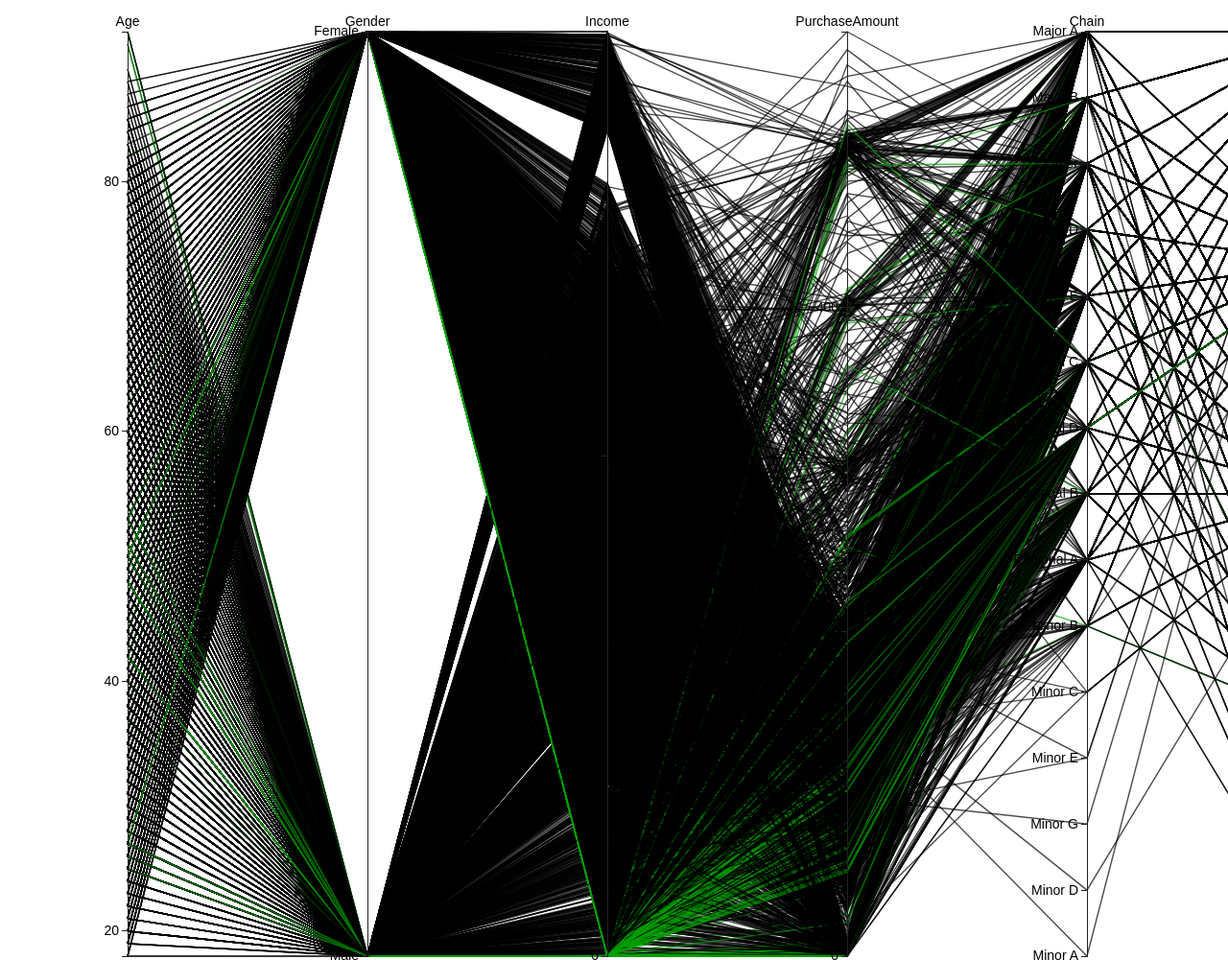
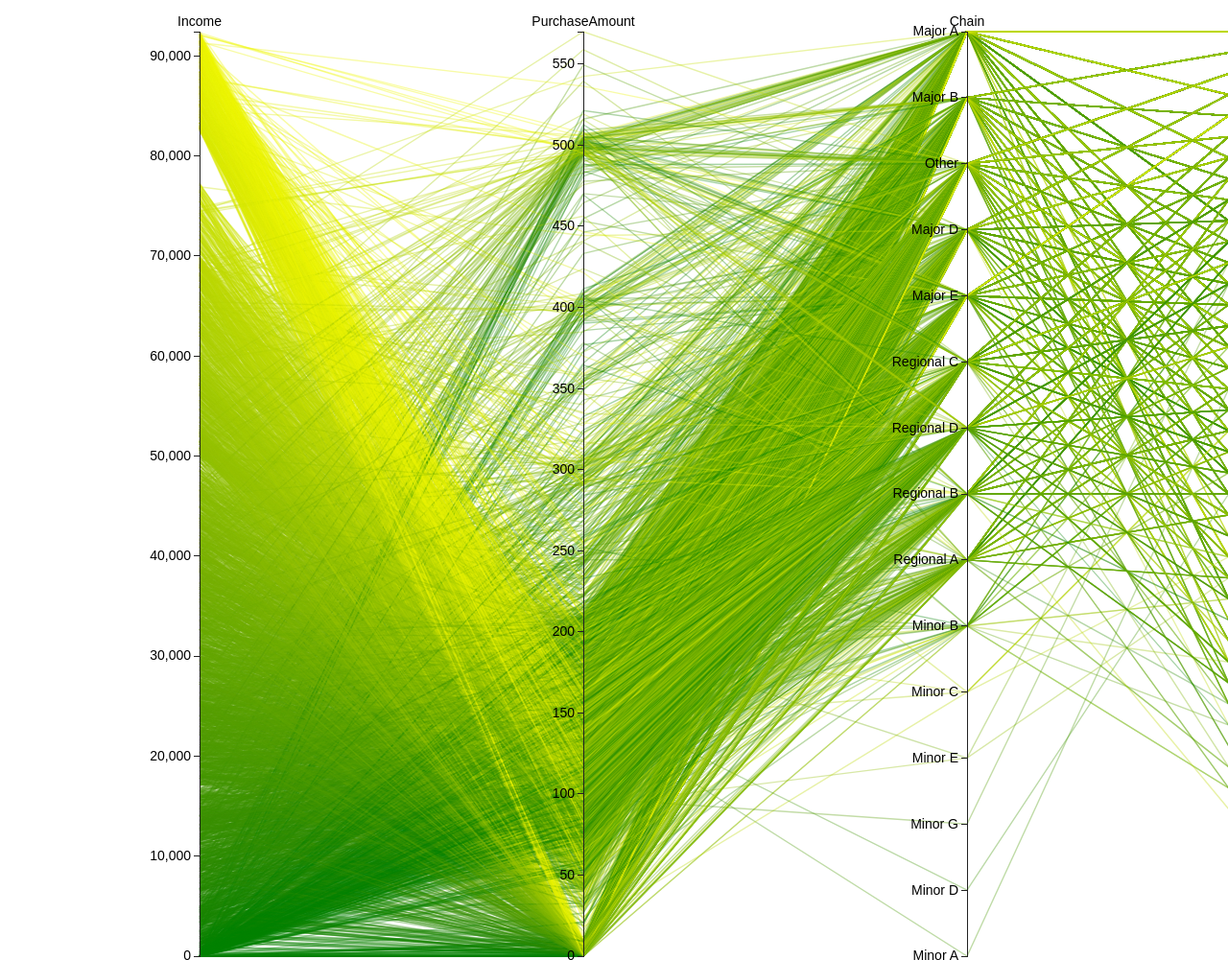
Before and after one commit to sandman889/GrocerAvg, a plain HTML site: page index.html in a window 1280 px wide. Shown: the top 1001 px of the page at 96% size. Drawn offline with nearby package versions, Linux system fonts and the light colour scheme.

Commit message:
seems to be working

```diff
--- a/index.html
+++ b/index.html
@@ -3,46 +3,43 @@
   <title> Customer Averages </title>
   <script src="http://d3js.org/d3.v3.min.js" charset="utf-8"></script>
   <script src="d3.parcoords.js" type="text/javascript"> </script>
+  <script src="http://ajax.googleapis.com/ajax/libs/jquery/1.11.2/jquery.min.js"></script>
   <link rel=stylesheet type="text/css" href="d3.parcoords.css">
   <meta charset="UTF-8">
 </head>
 <body>
-	<div id="example" class="parcoords" style="width:2000px;height:1000px"></div>
+	<div id="parcoords" class="parcoords" style="width:2000px;height:1000px"></div>
   	<script>
   		//create color scale
   		var colorScale = d3.scale.linear()
-  			.domain([9, 50])
-  			.range(["green", "black"])
+  			.domain([0, 100000])
+  			.range(["green", "yellow"])
   			.interpolate(d3.interpolateLab);
 
-		//var parc  null;
   		var data = null;
-
+  		var pc;
   		d3.json("grocerData.json", function(error, json) {
   			if (error) { console.warn("error loading json"); }
 			else {
   				data = json;
-  				var pc = d3.parcoords()("#example")
+  				pc = d3.parcoords()("#parcoords")
   					.data(data)
+  					.hideAxis(["Gender"])
+  					.hideAxis(["PaymentMethod"])
+  					.hideAxis(["Age"])
   					.color(function(d) { return colorScale(d['Income']); })
-  					.render()
-  					.ticks(3)
-  					.createAxes()
-
-  				/*parc = d3.parcoords()("#parcoords")
-  					.data(data)
-  					.composite("darker")
-  					.color(function (d) { return colorScale(d['Chain']); })
   					.alpha(0.35)
   					.render()
-  					.ticks(3)
+  					.ticks(10)
   					.createAxes()
+  					.brushMode("1D-axes")
+  					.interactive()
 
   				var exploreCount = 0;
   				var exploring = {};
   				var exploreStart = false;
 
-  				parc.svg
+  				pc.svg
   					.selectAll(".dimension")
   					.style("cursor", "pointer")
   					.on("click", function(d) {
@@ -54,27 +51,27 @@
   				function explore(dimension, count) {
   					if(!exploreStart) {
   						exploreStart = true;
-  						d3.timer(parc.brush);
+  						d3.timer(pc.brush);
   					}
 
   					var speed = (Math.round(Math.random()) ? 1 : -1) * (Math.random()+0.5);
 
   					return function(t) {
   						if(!exploring[dimension]) return true;
-  						var domain = parc.yscale[dimension].domain();
+  						var domain = pc.yscale[dimension].domain();
   						var width = (domain[1] - domain[0])/4;
   						var center = width*1.5*(1+Math.sin(speed*t/1200)) + domain[0];
 
-  						parc.yscale[dimension].brush.extent([
+  						pc.yscale[dimension].brush.extent([
   							d3.max([center-width*0.01, domain[0]-width/400]),
   							d3.min([center+width*1.01, domain[1]+width/100])
-  						])(pc1.g()
+  						])(pc.g()
   							.filter(function(d) {
   								return d == dimension;
   							})
   						);
   					};
-  				};*/
+  				};
 			};
   		});
 
```
